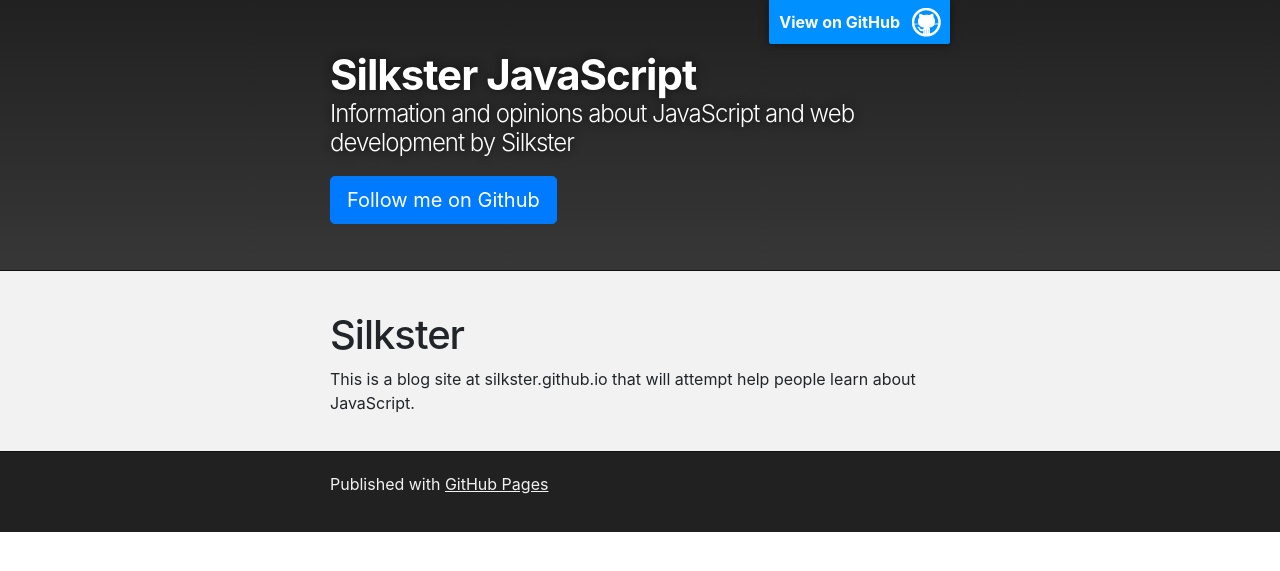
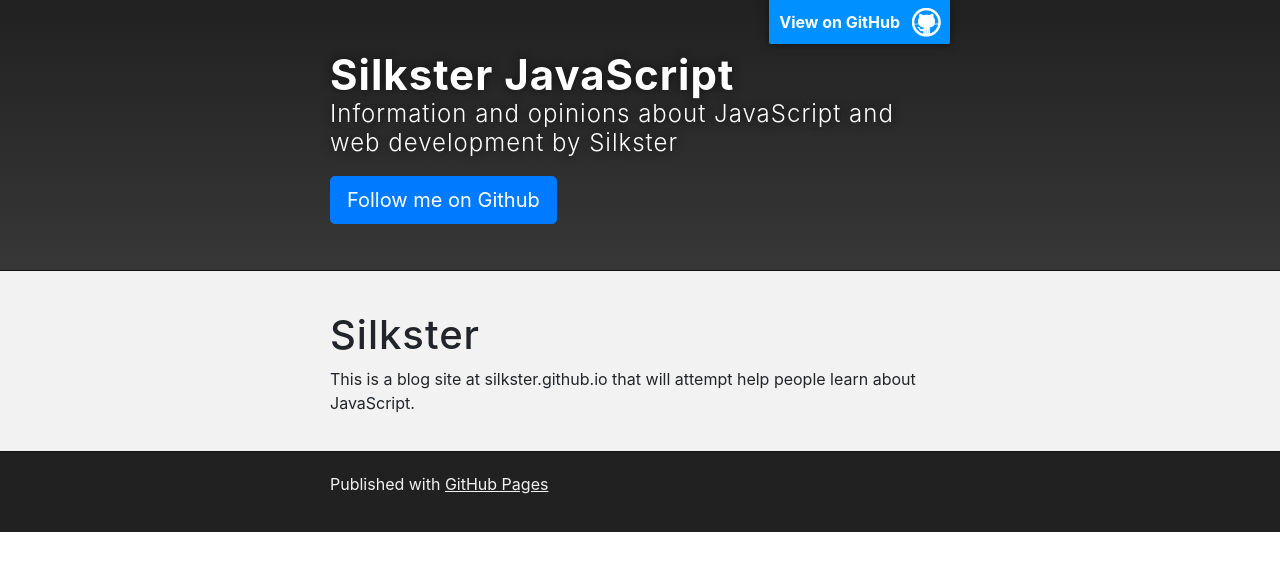
Before and after one commit to silkster/silkster.github.io, a Jekyll site: the page built from index.html, in a window 1280 px wide. Shown: the top 571 px of the page. Built offline with Jekyll 4.4.1, drawn with Linux system fonts in a browser that asks for light colours.

Commit message:
fix letter spacing in headiung tags

```diff
--- a/_layouts/default.html
+++ b/_layouts/default.html
@@ -7,6 +7,11 @@
     <meta name="viewport" content="width=device-width,maximum-scale=2">
     <link rel="stylesheet" type="text/css" media="screen" href="{{ '/assets/css/style.css?v=' | append: site.github.build_revision | relative_url }}">
     <link rel="stylesheet" type="text/css" media="screen" href="https://stackpath.bootstrapcdn.com/bootstrap/4.1.3/css/bootstrap.min.css">
+    <style>
+     h1, h2, h3 {
+       letter-spacing: 1px !important;
+     }
+    </style>
 {% seo %}
   </head>
 
```
Also changed, not shown: 1 other file.
